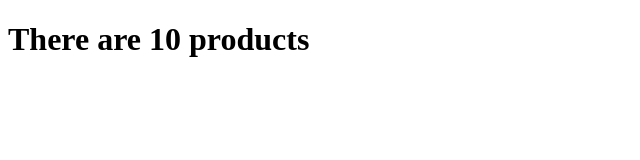
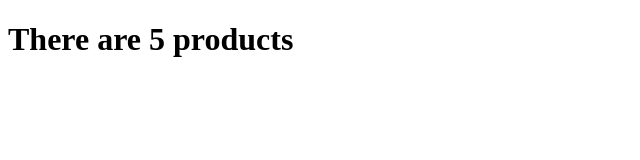
Before and after one commit to EdoardoFerrini/react-intro, a React (Vite) app: page / in a window 1280 px wide. Shown: the top 160 px of the page, without its empty margins (0-640 px from the left). Built offline with nearby package versions, Linux system fonts and the light colour scheme.

Commit message:
Split in multiple files

```diff
--- a/src/App.tsx
+++ b/src/App.tsx
@@ -1,26 +1,10 @@
+import { Empty } from "./components/Empty";
+import { Total } from "./components/Total";
+
 function App() {
-  const totalProducts = 10; // 0 or 10
+  const totalProducts = 5;
 
-  return <>{totalProducts ? <Total value={totalProducts} /> : <Empty />}</>;
+  return <>{totalProducts > 0 ? <Total value={totalProducts} /> : <Empty />}</>;
 }
 
 export default App;
-
-// Total Component
-interface TotalProps {
-  value: number;
-}
-const Total = (props: TotalProps) => (
-  <div>
-    <h1>There are {props.value} products</h1>
-  </div>
-);
-
-// Empty Component
-function Empty() {
-  return (
-    <div>
-      <em>No items in cart</em>
-    </div>
-  );
-}
--- /dev/null
+++ b/src/components/Empty.tsx
@@ -0,0 +1,7 @@
+export function Empty() {
+  return (
+    <div>
+      <em>No items</em>
+    </div>
+  );
+}
--- /dev/null
+++ b/src/components/Total.tsx
@@ -0,0 +1,8 @@
+interface TotalProps {
+  value: number;
+}
+export const Total = (props: TotalProps) => (
+  <div>
+    <h1>There are {props.value} products</h1>
+  </div>
+);
```
